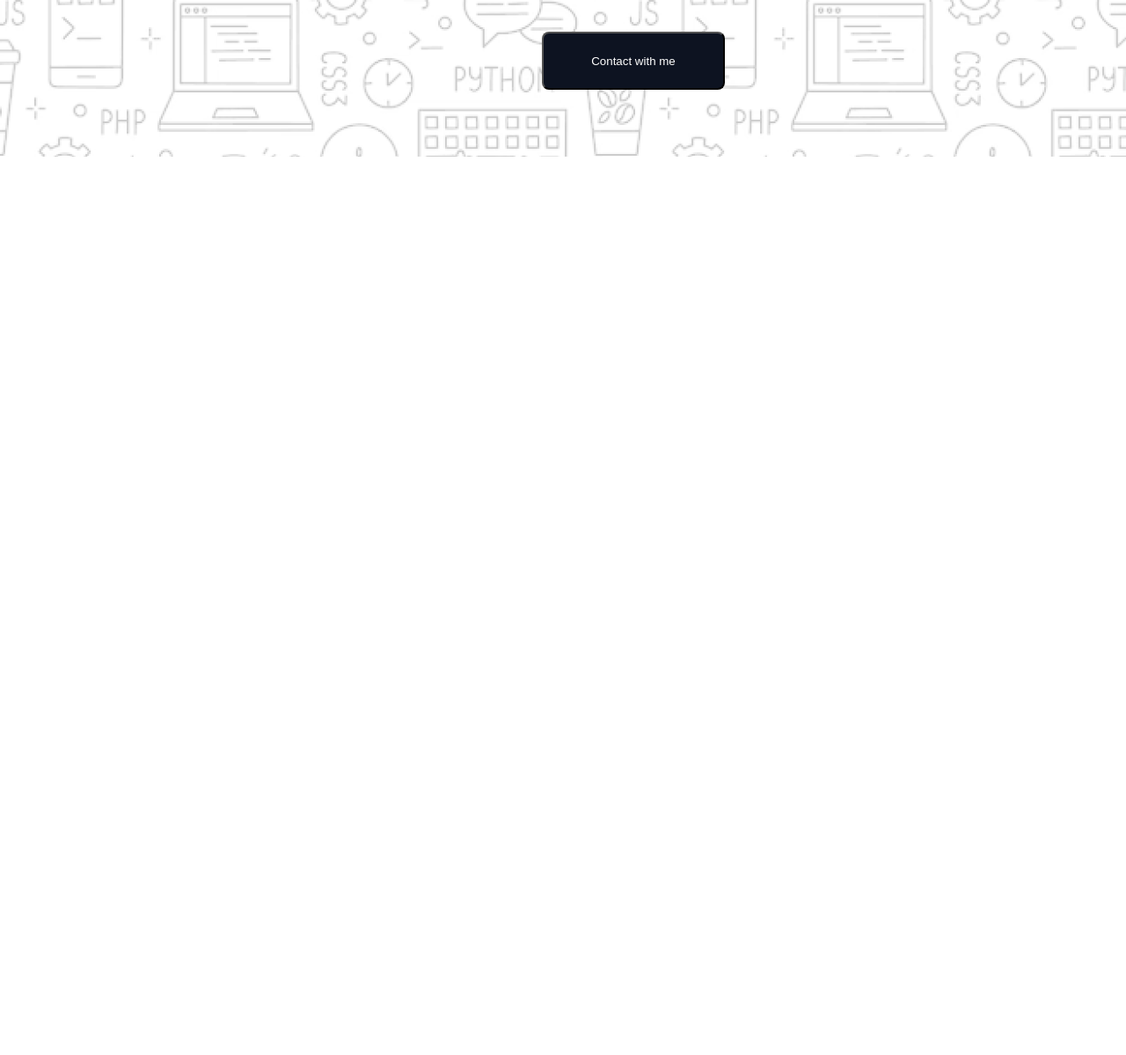
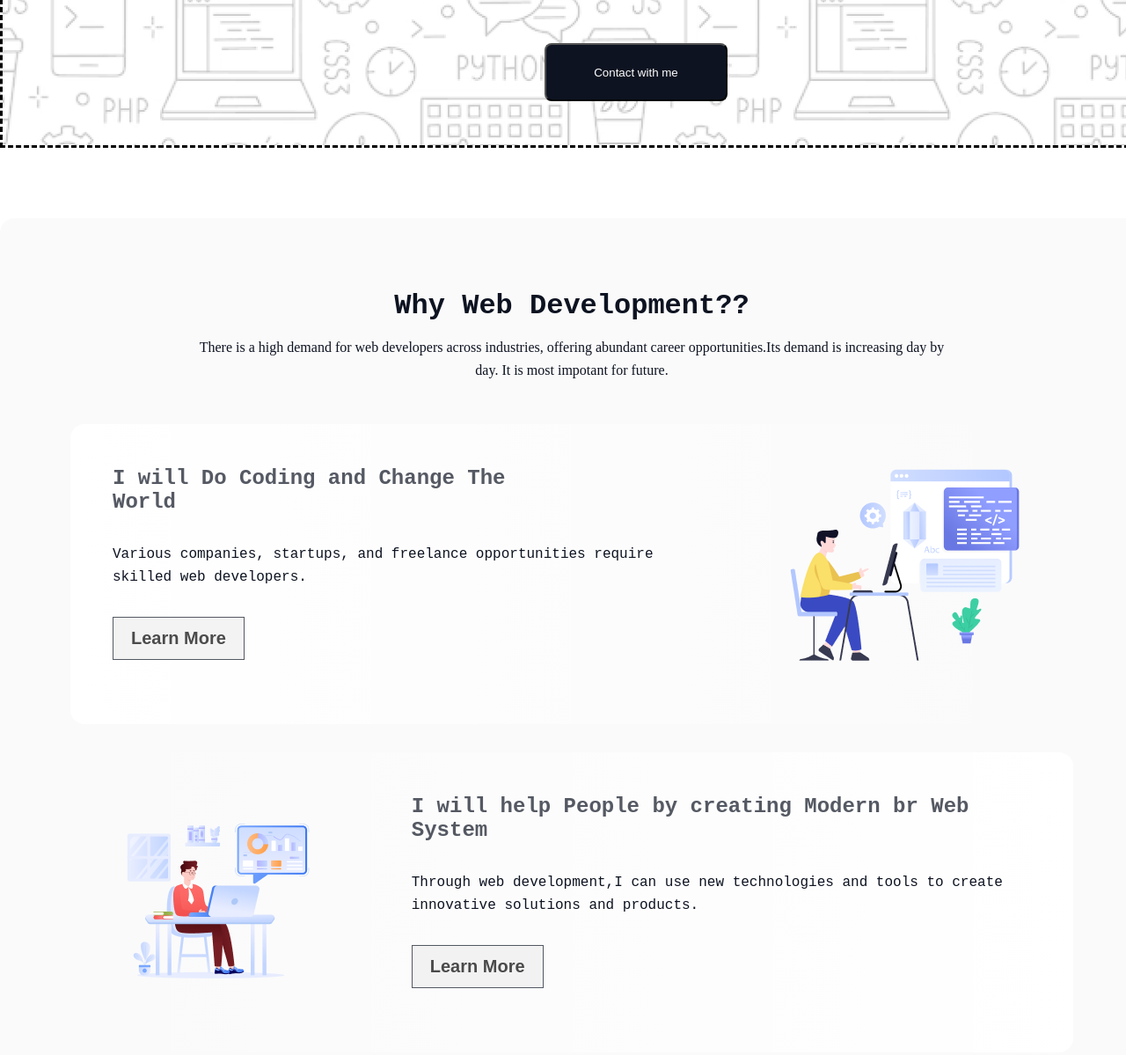
Before and after one commit to Masum15151/my-assignment-1, a plain HTML site: page index.html in a window 1280 px wide. Shown: the part 500-1699 px from the top of the page at 88% size. Before the commit the page ends 800 px from the top, so only its background shows below. Drawn offline with Linux system fonts and the light colour scheme.

Commit message:
push my 2nd task

```diff
--- a/index.html
+++ b/index.html
@@ -10,21 +10,68 @@
 
 </head>
 <body class="azeret-mono-normal">
-    <header class="first-container">
+    <header class="container">
         <div class="first-content">
             <img class="image-content" src="images/Group.png" alt="">
             <h1>"In the near future, I hope to become a Developer."</h1>
             <p>Becoming a developer is my dream, and I must success.it is my goal. I want to make my dream come true. I am willing to suffer a lot for my success.</p>
             <button class="btn">Contact with me</button>
+            </div>
 
-        </div>
+  </header>
+                    <!-- Why Web Development section start now?? -->
+    <main>
+        <section class="second-container">
+            <div class="banner-container">
+             <div class="text-content">
+                    <h1>Why Web Development??</h1>
+                    <p>There is a high demand for web developers across industries, offering abundant career opportunities.Its demand is increasing day by day. It is most impotant for future.</p>
+                </div>
+
+                </div>
+
+                 <!-- first banner here now -->
+                  <div class="banner-section bottom-gap">
+                    <div class="content-section"><h1>I will Do Coding and Change The <br> World</h1>
+                    <p>Various companies, startups, and freelance opportunities require skilled web developers.</p>
+                    <button>Learn More</button>
+                    </div>
+                    <div>
+                        <img src="images/Layer_1.png" alt="">
+                    </div>
+                  </div>
+
+                  <!-- second banner here now -->
+                                     <!-- 3 class -->
+                  <div class="banner-section radius bottom-gap">
+                    <div>
+                        <img src="images/Group 3.png" alt="">
+                    </div>
+                    <div class=" content-section"><h1>I will help People by creating Modern br Web System</h1>
+                    <p>Through web development,I can use new technologies and tools to create innovative solutions and products.</p>
+                    <button>Learn More</button>
+                    </div>
+
+                  </div>
+
+                  <!-- third banner here now -->
+
+                  <div class="banner-section bottom-gap">
+                    <div class="content-section"><h1>I will Do Coding and Change The <br> World</h1>
+                    <p>I can also start own business or work on innovative projects Various companies.startups, and freelance opportunities.</p>
+                    <button>Learn More</button>
+                    </div>
+                    <div>
+                        <img src="images/Group 4.png" alt="">
+                    </div>
+                  </div>
+        </section>
+                             <!-- 2nd task end -->
+
+                             <!-- third task start now -->
 
 
-    </header>
-
-    <main>
-
-    </main>
+</main>
 
     <footer>
 
--- a/style/style.css
+++ b/style/style.css
@@ -7,14 +7,17 @@
     margin: 0;
     padding: 0;
 }
+                          /* 1st-Task start now */
 
-.first-container{
+.container{
       width: 1440px;
       height: 652px;
       /* border: 2px solid red; */
+      border-style:dashed;
       margin: 0 auto;
       margin-top: 10px;
       background-image: url(../images/Hero-bg.png);
+
 }
 .first-content{
     width: 998px;
@@ -46,6 +49,7 @@
     text-align: center;
     margin-top: 24px;
 }
+                   /* button content */
 .btn{
     width: 208px;
     height: 66px;
@@ -55,5 +59,96 @@
     background: rgb(13, 19, 33);
     margin-top: 70px;
     margin-left: 395px;
+}
+                             /* 1st-task End */
+
+
+
+                            /* 2nd task start now */
+ .second-container{
+    width: 1140px;
+    height: 1240px;
+    /* border: 2px solid red;   */
+    margin: 0 auto;
+    margin-top: 80px;
+    display: flex;
+    flex-direction: column;
+    justify-content: center;
+    align-items: center;
+    border-radius: 16px;
+    background: rgba(13, 19, 33, 0.02);
+    padding:97px 80px;
+ }
+ .text-content{
+    margin-bottom: 48px;
+ }
+ .text-content h1{
+    color: rgb(13, 19, 33);
+    font-size: 32px;
+    font-weight: 800px;
+    line-height: 37px;
+    text-align: center;
+    margin-bottom: 16px;
+}
+
+.text-content p{
+    width: 852px;
+    height: 52px;
+    color: rgb(13, 19, 33);
+    font-family: Azeret Mono;
+    font-size: 16px;
+    font-weight: 400px;
+    line-height: 26px;
+    text-align: center;
 
 }
+
+
+        /* banner section */
+
+ .banner-section{
+    display: flex;
+    gap: 99.77px;
+    padding: 48px;
+    border-radius: 16px;
+    background: linear-gradient(90.00deg, rgb(255, 255, 255),rgba(255, 255, 255, 0) 100%);
+}
+
+.content-section h1{
+    color: rgba(13, 19, 33, 0.7);
+    font-size: 24px;
+    font-weight:  390px;
+    height: 72px;
+    margin-bottom: 15px;
+    text-align: left;
+}
+
+.content-section p{
+    color: rgb(13, 19, 33);
+    font-size: 16px;
+    font-weight: 400px;
+    line-height: 26px;
+    margin-top: 5px;
+}
+
+.content-section button{
+    font-weight: 600;
+    font-size: 20px;
+    border: 1px solid rgb(13, 19, 33);
+    box-sizing: border-box;
+    opacity: 0.7;
+    padding: 12px 20px;
+    margin-top: 32px;
+}
+.bottom-gap{
+    margin-bottom: 32px;
+}
+                     /* 2nd banner radius */
+.radius{
+    border-radius: 16px;
+    background: linear-gradient(270.00deg, rgb(255, 255, 255),rgba(255, 255, 255, 0) 100%);
+}
+
+                     /* 2nd task end  */
+
+                     /* third-task start now */
```
